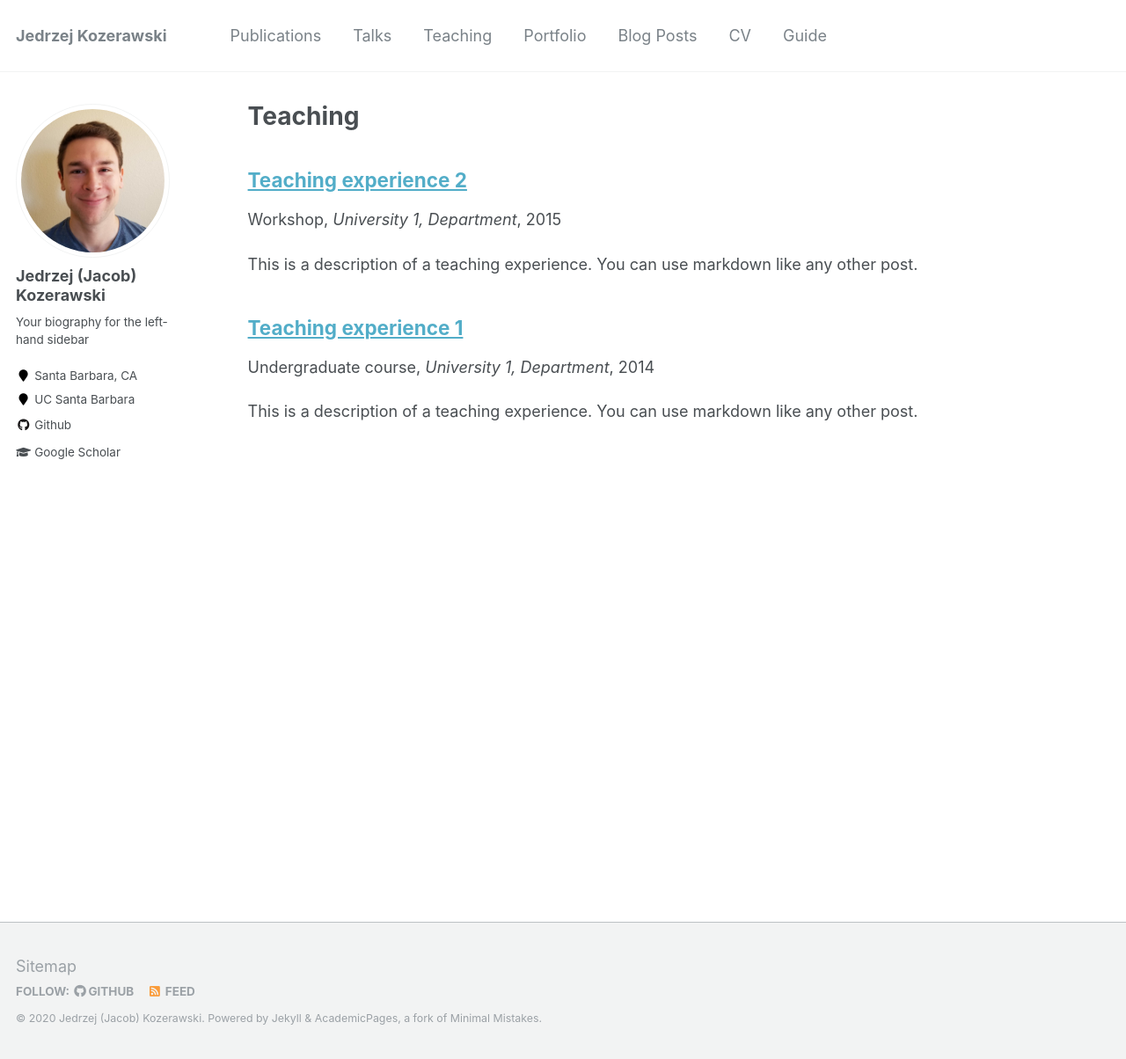
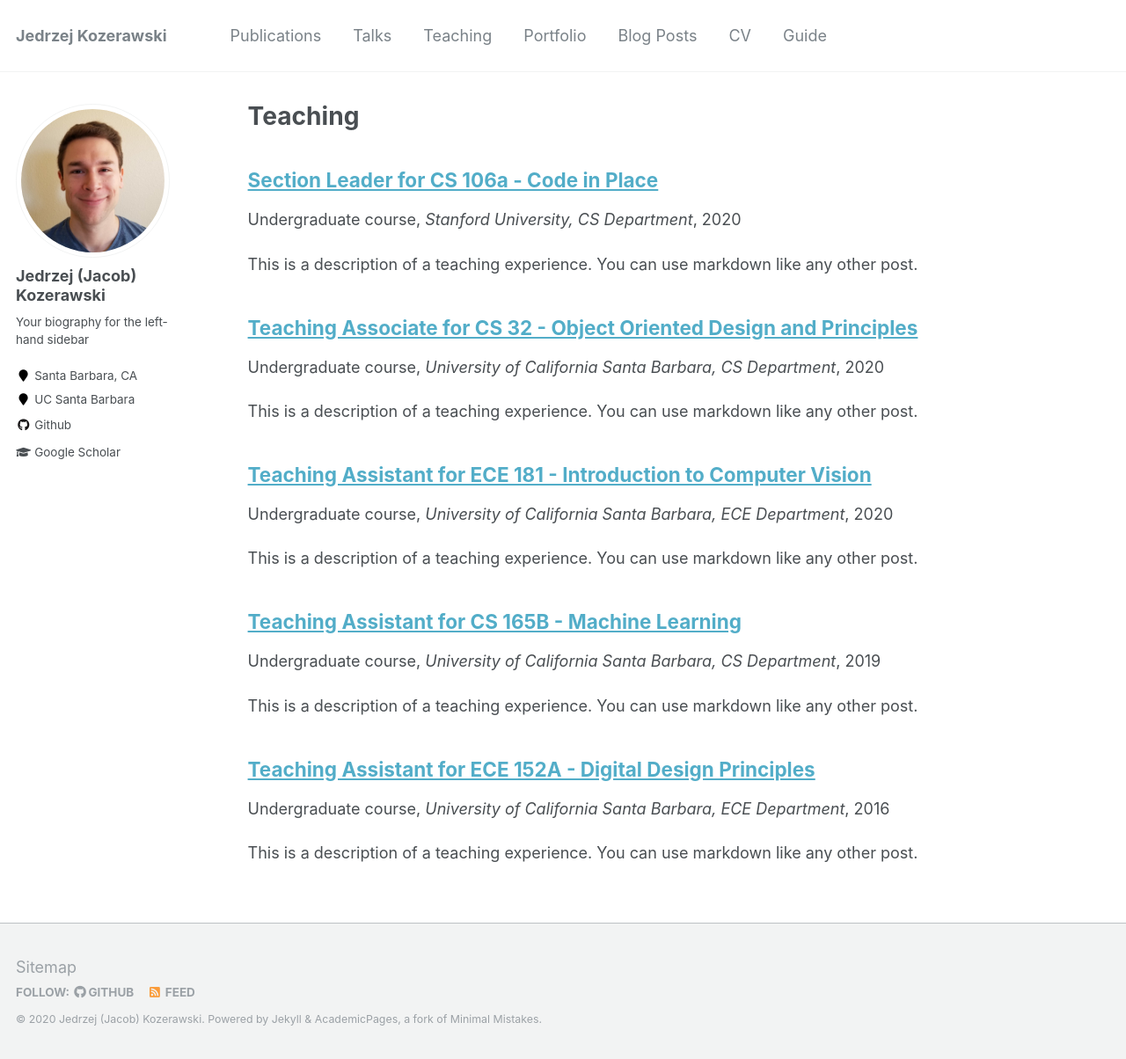
Before and after one commit to JKozerawski/jkozerawski.github.io, a Jekyll site: the page built from _pages/teaching.html, in a window 1280 px wide and 1204 px high. Shown: the whole window at 88% size. Built offline with Jekyll 4.4.1, drawn with Linux system fonts in a browser that asks for light colours.

Commit message:
Adding teaching info

```diff
--- a/_teaching/2015-spring-teaching-2.md
+++ /dev/null
@@ -1,20 +0,0 @@
----
-title: "Teaching experience 2"
-collection: teaching
-type: "Workshop"
-permalink: /teaching/2015-spring-teaching-1
-venue: "University 1, Department"
-date: 2015-01-01
-location: "City, Country"
----
-
-This is a description of a teaching experience. You can use markdown like any other post.
-
-Heading 1
-======
-
-Heading 2
-======
-
-Heading 3
-======
--- /dev/null
+++ b/_teaching/2016-winter-ece152a.md
@@ -0,0 +1,20 @@
+---
+title: "Teaching Assistant for ECE 152A - Digital Design Principles"
+collection: teaching
+type: "Undergraduate course"
+permalink: /teaching/2016-winter-ece152a
+venue: "University of California Santa Barbara, ECE Department"
+date: 2016-01-07
+location: "Santa Barbara, United States"
+---
+
+This is a description of a teaching experience. You can use markdown like any other post.
+
+Heading 1
+======
+
+Heading 2
+======
+
+Heading 3
+======
--- /dev/null
+++ b/_teaching/2019-winter-cs165b.md
@@ -0,0 +1,20 @@
+---
+title: "Teaching Assistant for CS 165B - Machine Learning"
+collection: teaching
+type: "Undergraduate course"
+permalink: /teaching/2019-winter-cs165b
+venue: "University of California Santa Barbara, CS Department"
+date: 2019-01-07
+location: "Santa Barbara, United States"
+---
+
+This is a description of a teaching experience. You can use markdown like any other post.
+
+Heading 1
+======
+
+Heading 2
+======
+
+Heading 3
+======
--- a/_teaching/2014-spring-teaching-1.md
+++ b/_teaching/2020-spring-cs106a.md
@@ -1,11 +1,11 @@
 ---
-title: "Teaching experience 1"
+title: "Section Leader for CS 106a - Code in Place"
 collection: teaching
 type: "Undergraduate course"
-permalink: /teaching/2014-spring-teaching-1
-venue: "University 1, Department"
-date: 2014-01-01
-location: "City, Country"
+permalink: /teaching/2020-spring-cs32
+venue: "Stanford University, CS Department"
+date: 2020-04-13
+location: "Stanford, United States"
 ---
 
 This is a description of a teaching experience. You can use markdown like any other post.
--- /dev/null
+++ b/_teaching/2020-winter-ece181.md
@@ -0,0 +1,20 @@
+---
+title: "Teaching Assistant for ECE 181 - Introduction to Computer Vision"
+collection: teaching
+type: "Undergraduate course"
+permalink: /teaching/2020-winter-ece181
+venue: "University of California Santa Barbara, ECE Department"
+date: 2020-01-07
+location: "Santa Barbara, United States"
+---
+
+This is a description of a teaching experience. You can use markdown like any other post.
+
+Heading 1
+======
+
+Heading 2
+======
+
+Heading 3
+======
```
Also changed, not shown: _teaching/2020-spring-cs32.md (added, +20 -0 lines).
